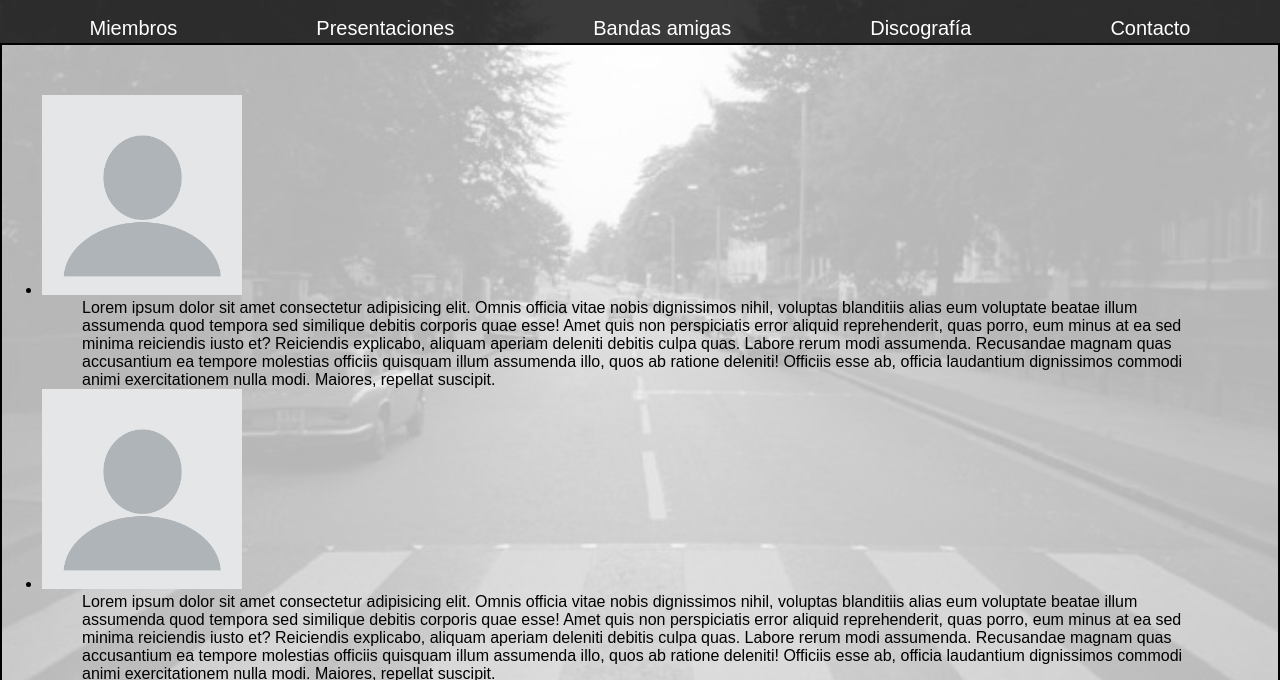
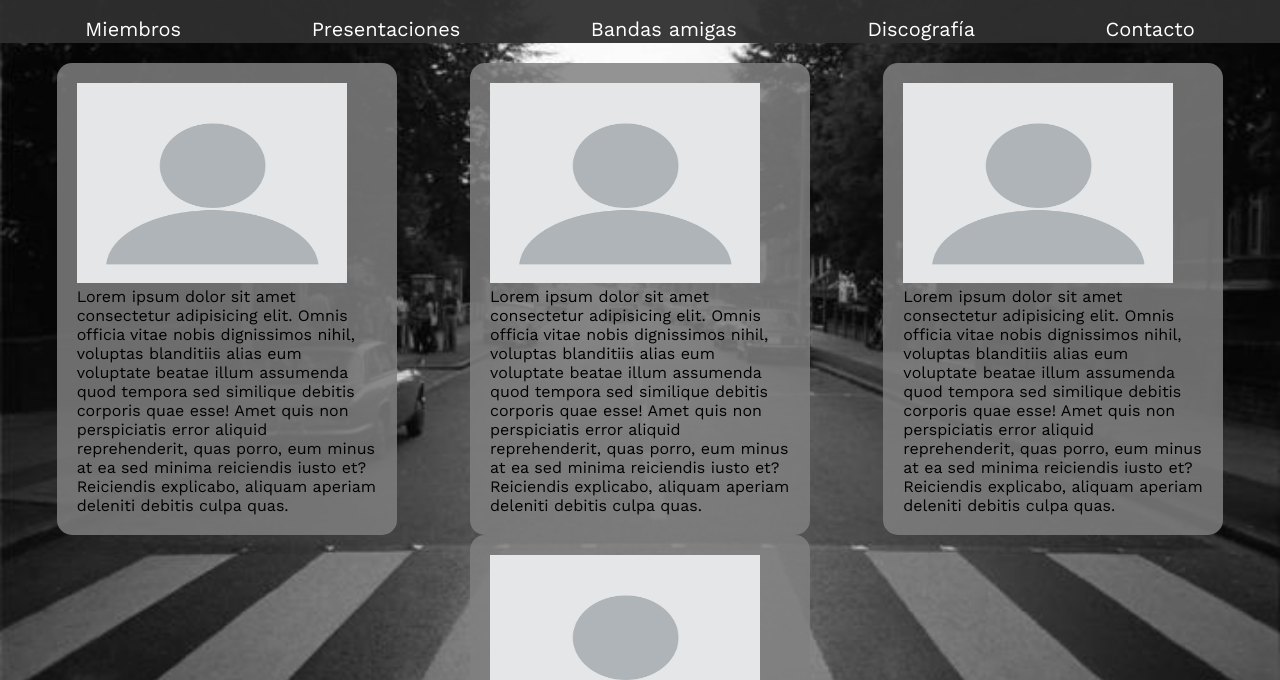
Before and after one commit to 1fran/Desarrollo-web---Proyecto-final, a plain HTML site: page miembros.html in a window 1280 px wide. Shown: the part 117-797 px from the top of the page. Drawn offline with nearby package versions, Linux system fonts and the light colour scheme.

Commit message:
cambios en el html miembros

```diff
--- a/miembros.html
+++ b/miembros.html
@@ -36,37 +36,36 @@
 
     <main>
         <!-- Foto de cada miembro y haciendo click te lleva al instagram personal -->
-        <section class="shows">
-            <ul>
-                <li>
-                    <img class="perfil" src="images/perfil.webp" alt="foto de paul">
+        <section >
+            <div>
+                <ul class="mazo">
+                    <li class="perfil">
+                        <img class="fotoperfil"  src="images/perfil.webp" alt="foto de paul">
 
                         <p>Lorem ipsum dolor sit amet consectetur adipisicing elit. Omnis officia vitae nobis dignissimos nihil, voluptas blanditiis alias eum voluptate beatae illum assumenda quod tempora sed similique debitis corporis quae esse!
-                    Amet quis non perspiciatis error aliquid reprehenderit, quas porro, eum minus at ea sed minima reiciendis iusto et? Reiciendis explicabo, aliquam aperiam deleniti debitis culpa quas. Labore rerum modi assumenda.
-                    Recusandae magnam quas accusantium ea tempore molestias officiis quisquam illum assumenda illo, quos ab ratione deleniti! Officiis esse ab, officia laudantium dignissimos commodi animi exercitationem nulla modi. Maiores, repellat suscipit.</p>
+                        Amet quis non perspiciatis error aliquid reprehenderit, quas porro, eum minus at ea sed minima reiciendis iusto et? Reiciendis explicabo, aliquam aperiam deleniti debitis culpa quas.</p>
 
-                <li>
-                    <img class="perfil" src="images/perfil.webp" alt="foto de john">
+                    <li class="perfil">
+                        <img class="fotoperfil" src="images/perfil.webp" alt="foto de john">
 
                         <p>Lorem ipsum dolor sit amet consectetur adipisicing elit. Omnis officia vitae nobis dignissimos nihil, voluptas blanditiis alias eum voluptate beatae illum assumenda quod tempora sed similique debitis corporis quae esse!
-                    Amet quis non perspiciatis error aliquid reprehenderit, quas porro, eum minus at ea sed minima reiciendis iusto et? Reiciendis explicabo, aliquam aperiam deleniti debitis culpa quas. Labore rerum modi assumenda.
-                    Recusandae magnam quas accusantium ea tempore molestias officiis quisquam illum assumenda illo, quos ab ratione deleniti! Officiis esse ab, officia laudantium dignissimos commodi animi exercitationem nulla modi. Maiores, repellat suscipit.</p>
+                            Amet quis non perspiciatis error aliquid reprehenderit, quas porro, eum minus at ea sed minima reiciendis iusto et? Reiciendis explicabo, aliquam aperiam deleniti debitis culpa quas.</p>
 
-                <li>
-                    <img class="perfil" src="images/perfil.webp" alt="foto de ringo">
+                <li class="perfil">
+                    <img class="fotoperfil" src="images/perfil.webp" alt="foto de ringo">
 
                     <p>Lorem ipsum dolor sit amet consectetur adipisicing elit. Omnis officia vitae nobis dignissimos nihil, voluptas blanditiis alias eum voluptate beatae illum assumenda quod tempora sed similique debitis corporis quae esse!
-                    Amet quis non perspiciatis error aliquid reprehenderit, quas porro, eum minus at ea sed minima reiciendis iusto et? Reiciendis explicabo, aliquam aperiam deleniti debitis culpa quas. Labore rerum modi assumenda.
-                    Recusandae magnam quas accusantium ea tempore molestias officiis quisquam illum assumenda illo, quos ab ratione deleniti! Officiis esse ab, officia laudantium dignissimos commodi animi exercitationem nulla modi. Maiores, repellat suscipit.</p>
+                        Amet quis non perspiciatis error aliquid reprehenderit, quas porro, eum minus at ea sed minima reiciendis iusto et? Reiciendis explicabo, aliquam aperiam deleniti debitis culpa quas.</p>
 
-                <li>
-                    <img class="perfil" src="images/perfil.webp" alt="foto de George">
+                <li class="perfil">
+                    <img class="fotoperfil" src="images/perfil.webp" alt="foto de George">
 
                     <p>Lorem ipsum dolor sit amet consectetur adipisicing elit. Omnis officia vitae nobis dignissimos nihil, voluptas blanditiis alias eum voluptate beatae illum assumenda quod tempora sed similique debitis corporis quae esse!
-                    Amet quis non perspiciatis error aliquid reprehenderit, quas porro, eum minus at ea sed minima reiciendis iusto et? Reiciendis explicabo, aliquam aperiam deleniti debitis culpa quas. Labore rerum modi assumenda.
-                    Recusandae magnam quas accusantium ea tempore molestias officiis quisquam illum assumenda illo, quos ab ratione deleniti! Officiis esse ab, officia laudantium dignissimos commodi animi exercitationem nulla modi. Maiores, repellat suscipit.</p>
+                        Amet quis non perspiciatis error aliquid reprehenderit, quas porro, eum minus at ea sed minima reiciendis iusto et? Reiciendis explicabo, aliquam aperiam deleniti debitis culpa quas.</p>
 
             </ul>
+        </div>
+
 
         </section>
     </main>
--- a/style.css
+++ b/style.css
@@ -1,3 +1,5 @@
+@import url('https://fonts.googleapis.com/css2?family=Quicksand&family=Work+Sans&display=swap');
+
 /* aplico margin 0  y padding 0 a toda la pag */
 * {
     margin: 0;
@@ -10,8 +12,9 @@ body {
     background-size: cover;
     background-repeat: no-repeat;
     background-attachment: fixed;
-    font-family: Arial, Helvetica, sans-serif;
     height: 125vh;
+    font-family: 'Quicksand', sans-serif;
+    font-family: 'Work Sans', sans-serif;
 }
 
 /* aplico el mismo fondo oscuro al header y footer */
@@ -50,9 +53,7 @@ header {
     margin: 40px;
 }
 
-.perfil {
-    width: 200px;
-}
+
 
 
 
@@ -70,10 +71,10 @@ header {
 }
 
 footer {
+    position: absolute (bottom);
     padding: 50px;
     text-decoration: none;
     list-style: none;
-    position: ;
 }
 
 .icon {
@@ -82,3 +83,25 @@ footer {
 }
 
 /* estilos de los otros HTML */
+
+.mazo {
+    margin: 20px;
+    display: flex;
+    justify-content: space-around;
+    flex-wrap: wrap;
+}
+
+.perfil {
+    width: 300px;
+    height: fit-content;
+    border-radius: 15px;
+    list-style: none;
+    background-color: rgba(128, 128, 128, 0.839);
+    padding: 20px;
+}
+
+.fotoperfil {
+    width: 90%;
+    height: 200px;
+
+}
```
Lines whose indentation alone changed are shown as unchanged.
